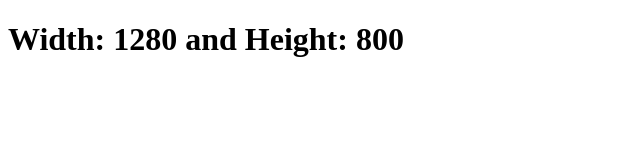
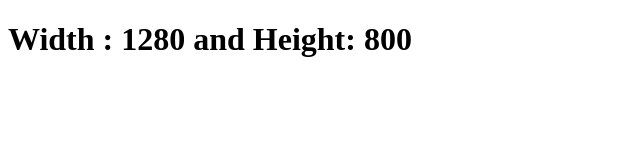
Before and after one commit to acciojob/screen-size-tanzil7786, a website: page main.html in a window 1280 px wide. Shown: the whole page, without its empty margins (0-640 px from the left). Drawn offline with Linux system fonts and the light colour scheme.

Commit message:
created a submission

```diff
--- a/script.js
+++ b/script.js
@@ -1,11 +1,7 @@
 //your JS code here. If required.
 
+const expectedWidth=window.innerWidth;
+const expectedHeight=window.innerHeight;
 const sizedElement = document.createElement("h1");
-sizedElement.innerText =`Width: ${window.innerWidth} and Height: ${window.innerHeight}`;
-
+sizedElement.innerText =`Width : ${expectedWidth} and Height: ${expectedHeight}`;
 document.body.append(sizedElement);
-
-window.onresize = function(){
-	sizedElement.innerText =`Width: ${window.innerWidth} and Height: ${window.innerHeight}`;
-
-}
```
Also changed, not shown: main.html (+0 -1 lines).
